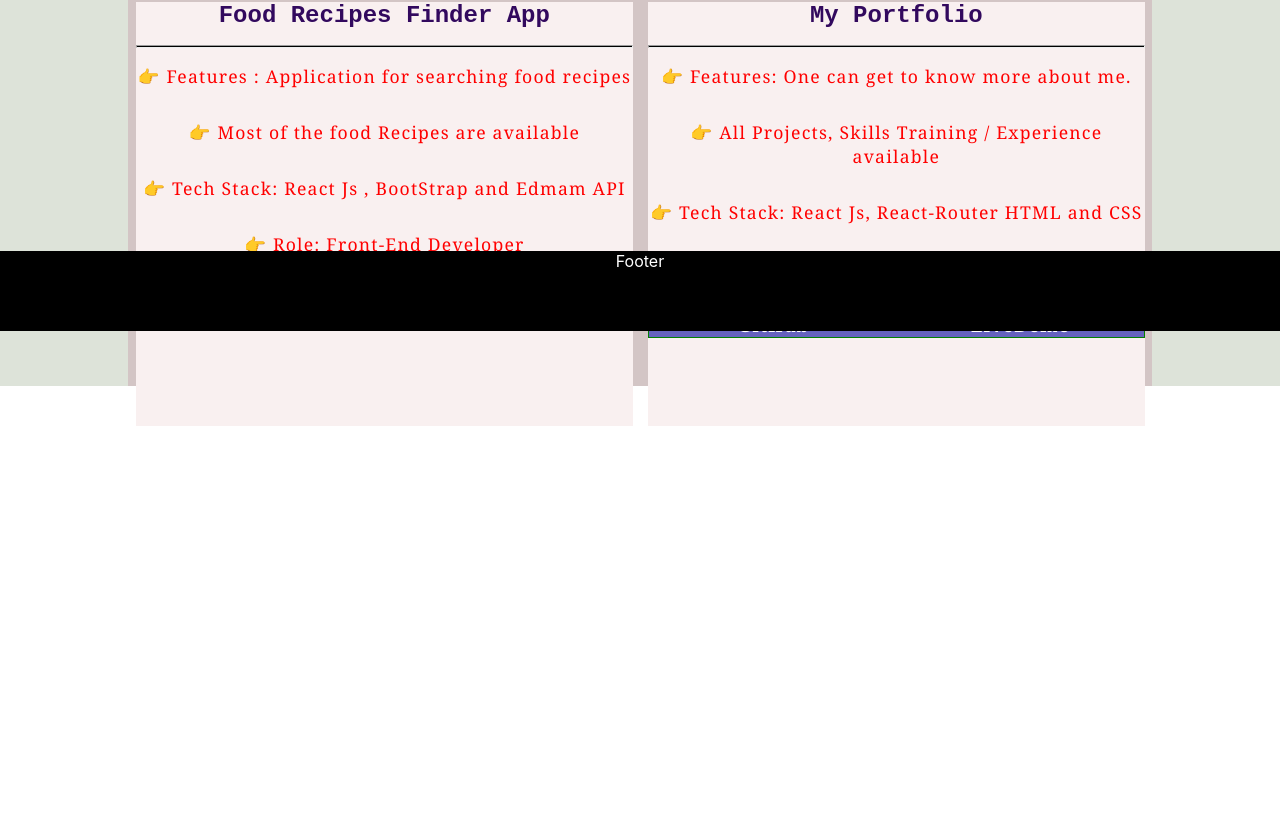
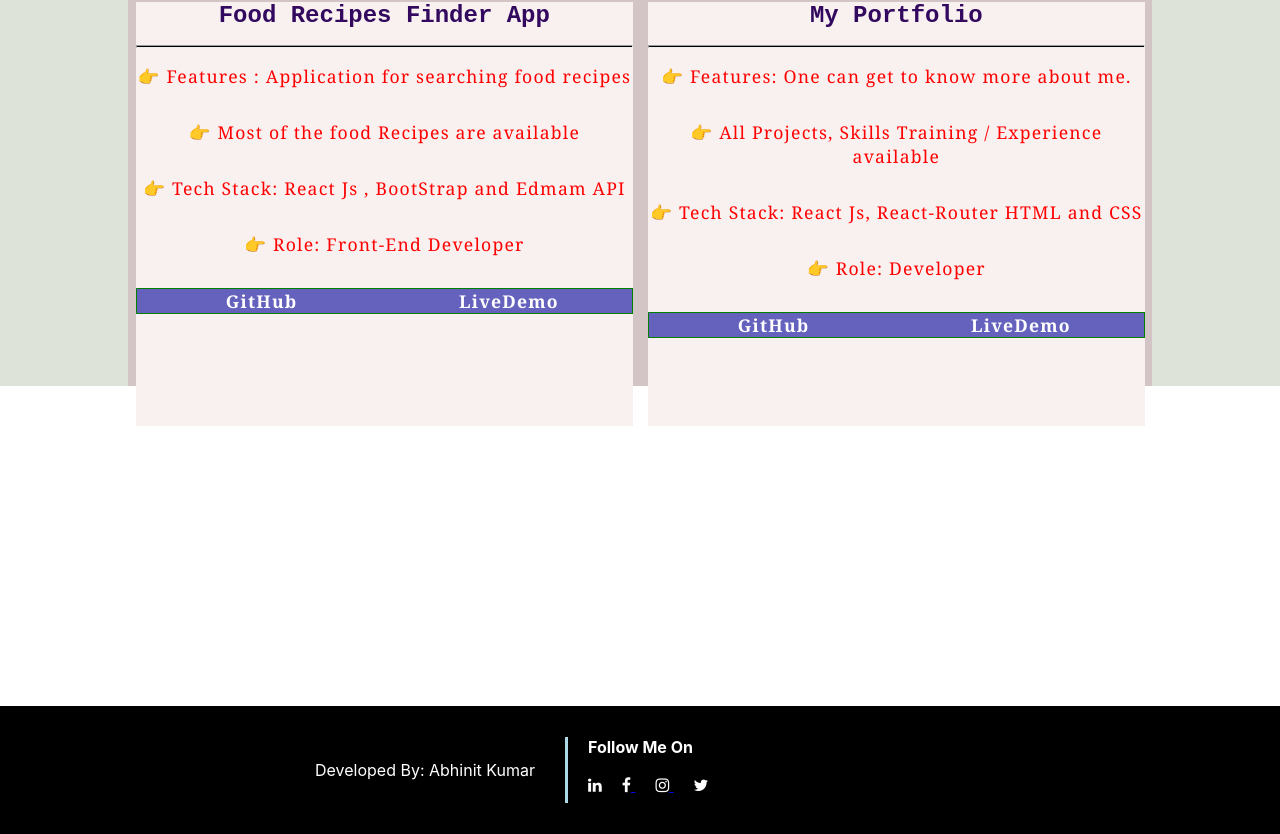
Before and after one commit to abhinit1999/portfolio2022, a React (Create React App) app: page /project in a window 1280 px wide. Shown: the part 469-1303 px from the top of the page. Before the commit the page ends 895 px from the top, so only its background shows below. Built offline with nearby package versions, Linux system fonts and the light colour scheme.

Commit message:
Footer Page done

```diff
--- a/src/components/Footer/index.js
+++ b/src/components/Footer/index.js
@@ -2,7 +2,19 @@ import React from 'react'
 import "./style.css";
 const index = () => {
   return (
-    <div className='h1'>Footer</div>
+    <footer>
+    <p>Developed By: Abhinit Kumar</p>
+    <div className="follow">
+        <h4>Follow Me On </h4>
+        <a href="https://www.linkedin.com/in/abhinit-kumar-singh-325325148/" target="_blank">
+        <i className="fa fa-linkedin"></i></a>
+        <a href="https://www.facebook.com/itsAbhinit/" target="_blank">
+        <i className="fa fa-facebook"></i></a>
+  <a href="https://www.instagram.com/cse_verto/" target="_blank">      <i className="fa fa-instagram"></i></a>
+    <a href="https://twitter.com/KrAbhinit" target="_blank">    <i className="fa fa-twitter"></i></a>
+
+    </div>
+  </footer>
   )
 }
 
--- a/src/components/Footer/style.css
+++ b/src/components/Footer/style.css
@@ -31,3 +31,102 @@
         width: 100vw !important;
     }
 }
+*
+{
+    margin: 0;padding: 0;box-sizing: border-box;
+}
+
+footer
+{
+    background-color: black;
+    color: white;
+    width: auto;
+    height: 16vh;
+    display:grid;
+    grid-template-columns: 250px 400px;
+    justify-content: center;
+    align-items: center;
+}
+.follow
+{
+    border-left: 3px solid lightblue;
+}
+.follow h4
+{
+    margin-left: 20px;
+}
+.follow i
+{
+    margin-left: 20px;
+    margin-top: 20px;
+    cursor: pointer;
+}
+.follow a i
+{
+    color: white;
+    text-decoration: none;
+    margin-bottom: 10px;
+}
+.follow i:hover
+{
+color: rgb(134, 86, 86);
+}
+
+/* responsive design  */
+@media only screen and (max-width: 770px)
+{
+  footer
+  {
+      display: flex;
+      flex-wrap: wrap;
+      height: auto;
+
+  }
+  .follow
+{
+    margin-top: 20px;
+    border-left: none;
+}
+
+}
+
+@media (min-width: 935px)
+{
+    footer{
+        margin-top: 20rem;
+        bottom: 0;
+        width: 100%;
+    }
+}
+@media (max-width: 935px)
+{
+    footer{
+        margin-top: 20rem;
+        bottom: 0;
+        width: 100%;
+    }
+}
+@media (max-width: 535px)
+{
+    footer{
+        margin-top: 55rem;
+        bottom: 0;
+        width: 100%;
+    }
+}
+@media (max-width: 335px)
+{
+    footer{
+        margin-top: 70rem;
+        bottom: 0;
+        width: 100%;
+    }
+}
+@media (max-width: 435px)
+{
+    footer{
+        margin-top: 70rem;
+        bottom: 0;
+        width: 100%;
+    }
+}
--- a/src/components/Projects/style.css
+++ b/src/components/Projects/style.css
@@ -104,3 +104,23 @@ font-size: 1.1rem;
         height: 100%;
     }
 }
+@media (max-width:535px)
+{
+    .main_div
+    {
+        display: grid;
+        grid-template-columns: repeat(1,1fr);
+        width: 100%;
+        height: 100%;
+    }
+}
+@media (max-width:335px)
+{
+    .main_div
+    {
+        display: grid;
+        grid-template-columns: repeat(1,1fr);
+        width: 100%;
+        height: 100%;
+    }
+}
```
